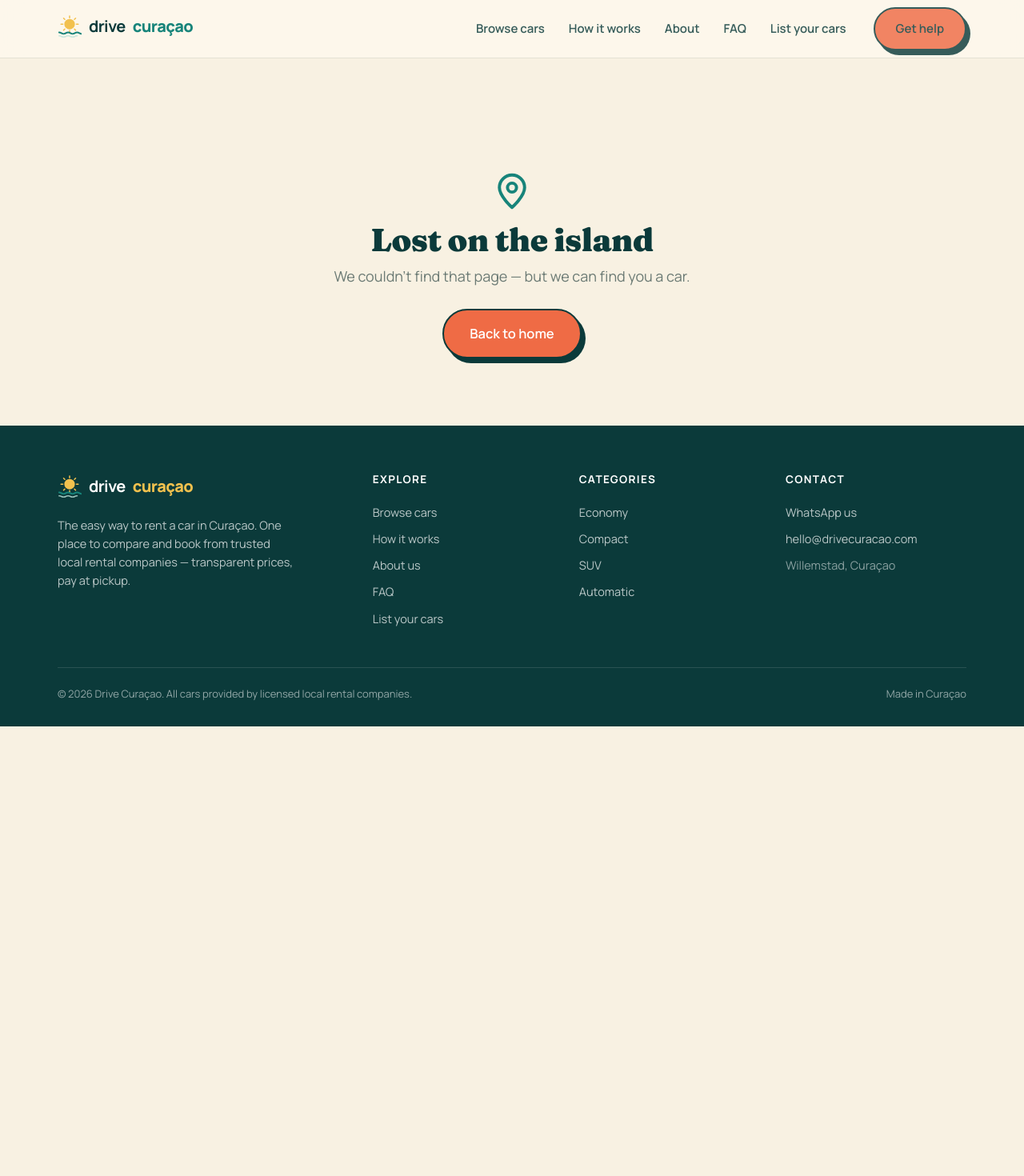
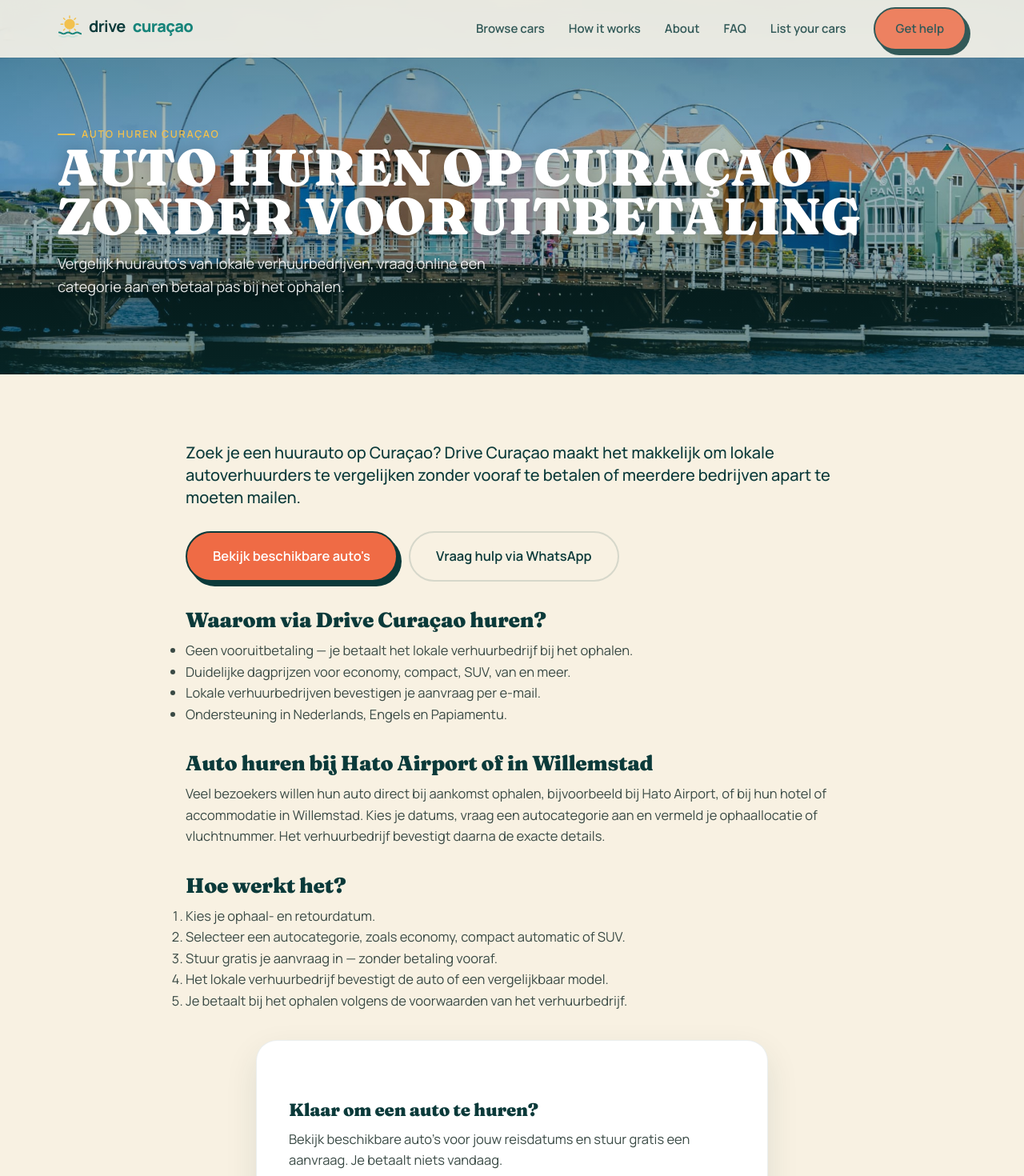
Before and after one commit to jairbakhuis/drivecuracao, a React (Vite) app: page /auto-huren-curacao in a window 1280 px wide. Shown: the top 1470 px of the page at 80% size. Before the commit the page ends 908 px from the top, so only its background shows below. Built offline with nearby package versions, Linux system fonts and the light colour scheme.

Commit message:
seo: add auto huren Curaçao landing page
Adds a Dutch SEO landing page for auto huren Curaçao searches and routes it into the app with clear no-prepayment rental-request messaging.

👾 Generated with [Letta Code](https://letta.com)

Co-Authored-By: Letta Code <noreply@letta.com>

```diff
--- a/src/App.tsx
+++ b/src/App.tsx
@@ -6,6 +6,7 @@
 import Faq from "./pages/Faq";
 import Review from "./pages/Review";
 import ForRentalCompanies from "./pages/ForRentalCompanies";
+import AutoHurenCuracao from "./pages/AutoHurenCuracao";
 import NotFound from "./pages/NotFound";
 
 export default function App() {
@@ -18,6 +19,7 @@
       <Route path="/faq" element={<Faq />} />
       <Route path="/review" element={<Review />} />
       <Route path="/for-rental-companies" element={<ForRentalCompanies />} />
+      <Route path="/auto-huren-curacao" element={<AutoHurenCuracao />} />
       <Route path="*" element={<NotFound />} />
     </Routes>
   );
--- /dev/null
+++ b/src/pages/AutoHurenCuracao.tsx
@@ -0,0 +1,65 @@
+import { Link } from "react-router-dom";
+import Layout, { useReveal, WHATSAPP } from "../components/Layout";
+
+export default function AutoHurenCuracao() {
+  const reveal = useReveal();
+  return (
+    <Layout>
+      <header className="page-hero" style={{ "--hero-img": "url(/images/hero-cars.jpg)" } as React.CSSProperties}>
+        <div className="container" style={{ position: "relative", zIndex: 2 }}>
+          <span className="eyebrow on-dark">Auto huren Curaçao</span>
+          <h1>Auto huren op Curaçao zonder vooruitbetaling</h1>
+          <p>
+            Vergelijk huurauto's van lokale verhuurbedrijven, vraag online een categorie aan en betaal pas bij het ophalen.
+          </p>
+        </div>
+      </header>
+
+      <section className="section" ref={reveal}>
+        <div className="container prose reveal" style={{ maxWidth: 860 }}>
+          <p className="big">
+            Zoek je een huurauto op Curaçao? Drive Curaçao maakt het makkelijk om lokale autoverhuurders te vergelijken
+            zonder vooraf te betalen of meerdere bedrijven apart te moeten mailen.
+          </p>
+
+          <div style={{ display: "flex", gap: 14, flexWrap: "wrap", margin: "28px 0 34px" }}>
+            <Link className="btn btn-coral btn-lg" to="/cars">Bekijk beschikbare auto's</Link>
+            <a className="btn btn-ghost btn-lg" href={WHATSAPP} target="_blank" rel="noreferrer">Vraag hulp via WhatsApp</a>
+          </div>
+
+          <h2>Waarom via Drive Curaçao huren?</h2>
+          <ul className="list">
+            <li>Geen vooruitbetaling — je betaalt het lokale verhuurbedrijf bij het ophalen.</li>
+            <li>Duidelijke dagprijzen voor economy, compact, SUV, van en meer.</li>
+            <li>Lokale verhuurbedrijven bevestigen je aanvraag per e-mail.</li>
+            <li>Ondersteuning in Nederlands, Engels en Papiamentu.</li>
+          </ul>
+
+          <h2>Auto huren bij Hato Airport of in Willemstad</h2>
+          <p>
+            Veel bezoekers willen hun auto direct bij aankomst ophalen, bijvoorbeeld bij Hato Airport, of bij hun hotel
+            of accommodatie in Willemstad. Kies je datums, vraag een autocategorie aan en vermeld je ophaallocatie of
+            vluchtnummer. Het verhuurbedrijf bevestigt daarna de exacte details.
+          </p>
+
+          <h2>Hoe werkt het?</h2>
+          <ol>
+            <li>Kies je ophaal- en retourdatum.</li>
+            <li>Selecteer een autocategorie, zoals economy, compact automatic of SUV.</li>
+            <li>Stuur gratis je aanvraag in — zonder betaling vooraf.</li>
+            <li>Het lokale verhuurbedrijf bevestigt de auto of een vergelijkbaar model.</li>
+            <li>Je betaalt bij het ophalen volgens de voorwaarden van het verhuurbedrijf.</li>
+          </ol>
+
+          <div className="confirm" style={{ marginTop: 36, textAlign: "left" }}>
+            <h2 style={{ fontSize: 22 }}>Klaar om een auto te huren?</h2>
+            <p>
+              Bekijk beschikbare auto's voor jouw reisdatums en stuur gratis een aanvraag. Je betaalt niets vandaag.
+            </p>
+            <Link className="btn btn-teal" to="/cars">Auto's bekijken</Link>
+          </div>
+        </div>
+      </section>
+    </Layout>
+  );
+}
```
